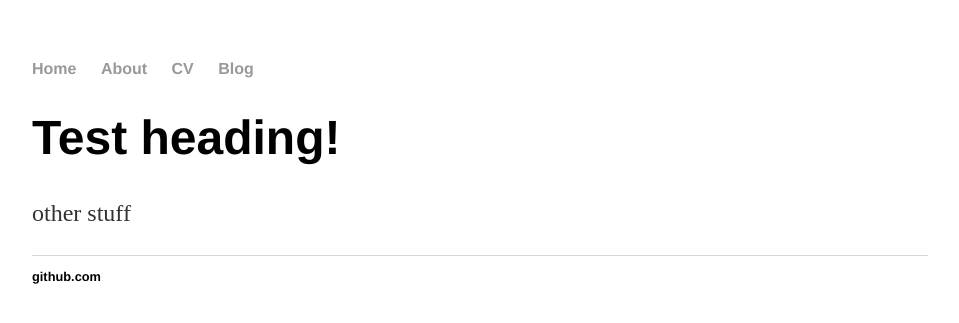
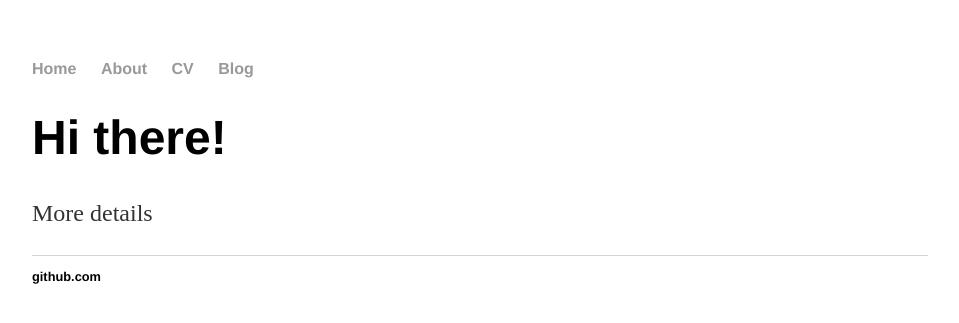
Before and after one commit to kaydedubya/VanlifeWiki, a Jekyll site: the page built from index.html, in a window 1280 px wide. Shown: the top 323 px of the page, without its empty margins (160-1119 px from the left). Built offline with Jekyll 4.4.1, drawn with Linux system fonts in a browser that asks for light colours.

Commit message:
Update index.html

```diff
--- a/index.html
+++ b/index.html
@@ -1,28 +1,8 @@
-<!DOCTYPE html>
-<html>
-	<head>
-		<title>Vanlife Wiki</title>
-		<link rel="stylesheet" type="text/css" href="/css/main.css">
-	</head>
-	<body>
-		<nav>
-    		<ul>
-        		<li><a href="/">Home</a></li>
-	        	<li><a href="/about">About</a></li>
-        		<li><a href="/cv">CV</a></li>
-        		<li><a href="/blog">Blog</a></li>
-    		</ul>
-		</nav>
-		<div class="container">
-    		<div class="blurb">
-        		<h1>Test heading!</h1>
-				<p>other stuff</p>
-    		</div><!-- /.blurb -->
-		</div><!-- /.container -->
-		<footer>
-    		<ul>
-        		<li>github.com</li>
-			</ul>
-		</footer>
-	</body>
-</html>
+---
+layout: default
+title: Main
+---
+<div class="blurb">
+	<h1>Hi there!</h1>
+	<p>More details</p>
+</div><!-- /.blurb -->
```
